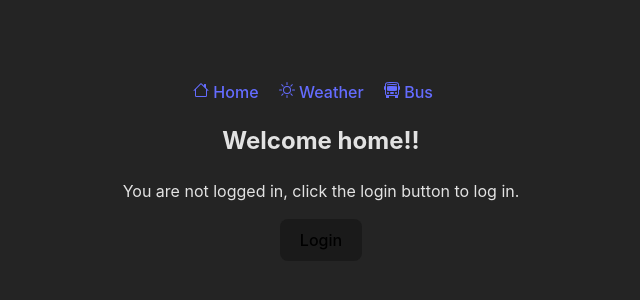
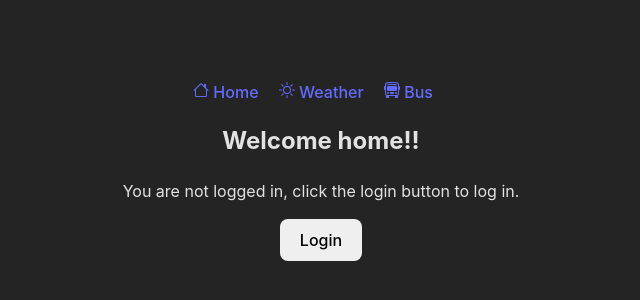
Before and after one commit to clement7903/sctp-group-4, a React (Vite) app: page / in a window 1280 px wide. Shown: the part 230-530 px from the top of the page, without its empty margins (319-959 px from the left). Built offline with nearby package versions, Linux system fonts and the light colour scheme.

Commit message:
correct index.css

```diff
--- a/src/assets/containers/index.css
+++ /dev/null
@@ -1,55 +0,0 @@
-:root {
-  font-family: Inter, system-ui, Avenir, Helvetica, Arial, sans-serif;
-  line-height: 1.5;
-  font-weight: 400;
-
-  color-scheme: light dark;
-  color: rgba(255, 255, 255, 0.87);
-  background-color: #242424;
-
-  font-synthesis: none;
-  text-rendering: optimizeLegibility;
-  -webkit-font-smoothing: antialiased;
-  -moz-osx-font-smoothing: grayscale;
-}
-
-a {
-  font-weight: 500;
-  color: #646cff;
-  text-decoration: inherit;
-}
-a:hover {
-  color: #535bf2;
-}
-
-body {
-  margin: 0;
-  display: flex;
-  place-items: center;
-  min-width: 320px;
-  min-height: 100vh;
-}
-
-h1 {
-  font-size: 3.2em;
-  line-height: 1.1;
-}
-
-button {
-  border-radius: 8px;
-  border: 1px solid transparent;
-  padding: 0.6em 1.2em;
-  font-size: 1em;
-  font-weight: 500;
-  font-family: inherit;
-  background-color: #f0eded;
-  cursor: pointer;
-  transition: border-color 0.25s;
-}
-button:hover {
-  border-color: #646cff;
-}
-button:focus,
-button:focus-visible {
-  outline: 4px auto -webkit-focus-ring-color;
-}
--- a/src/index.css
+++ b/src/index.css
@@ -42,7 +42,6 @@
   font-size: 1em;
   font-weight: 500;
   font-family: inherit;
-  background-color: #1a1a1a;
   cursor: pointer;
   transition: border-color 0.25s;
 }
```
